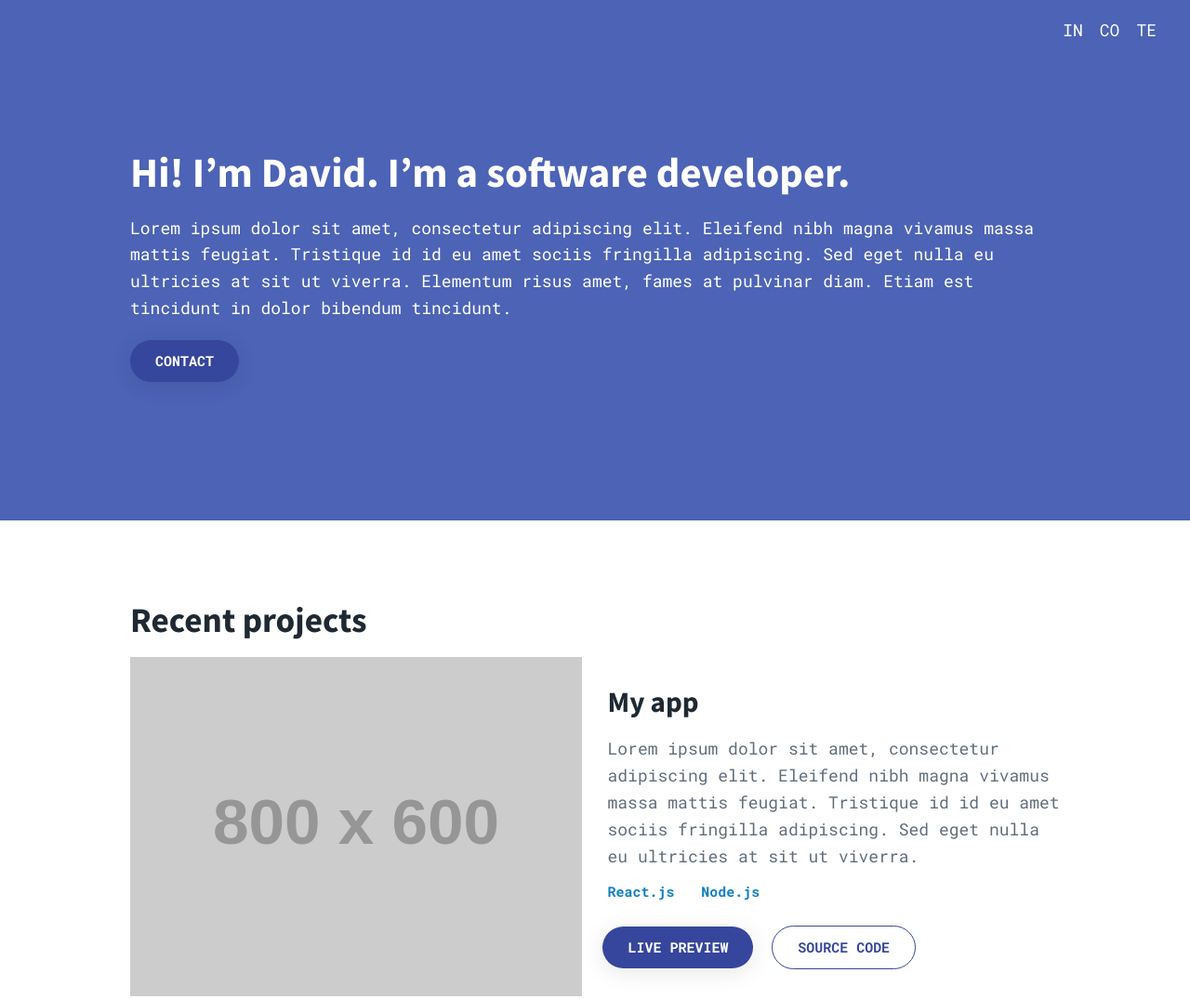
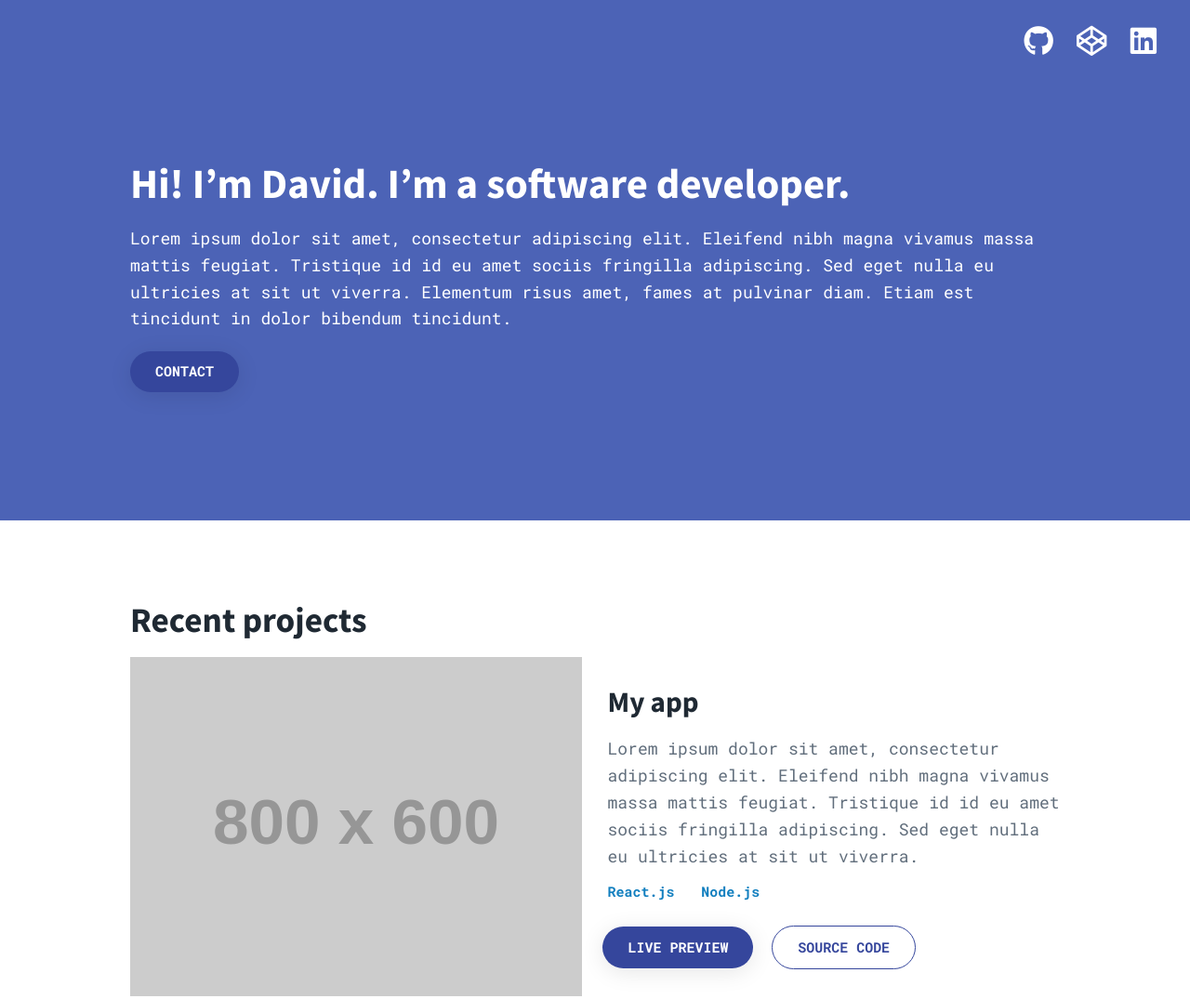
Before and after one commit to carlssondavid/carlssondavid, a website: page index.html in a window 1280 px wide. Shown: the top 1075 px of the page at 93% size. Drawn offline with Linux system fonts and the light colour scheme; placeholder pictures from the web are drawn by us.

Commit message:
added social icons to header

```diff
--- a/index.html
+++ b/index.html
@@ -6,13 +6,32 @@
     <title>David Carlsson</title>
 
     <link rel="stylesheet" href="/src/css/style.css" />
+    <script
+      src="https://kit.fontawesome.com/c31ede3f29.js"
+      crossorigin="anonymous"
+    ></script>
   </head>
   <body class="container">
     <header class="header">
-      <div class="links">
-        <a href="" class="link">IN</a>
-        <a href="" class="link">CO</a>
-        <a href="" class="link">TE</a>
+      <div class="social">
+        <a
+          href="https://github.com/carlssondavid"
+          target="_blank"
+          class="social__link"
+          ><i class="fab fa-github"></i
+        ></a>
+        <a
+          href="https://codepen.io/davidcarlsson"
+          class="social__link"
+          target="_blank"
+          ><i class="fab fa-codepen"></i
+        ></a>
+        <a
+          href="https://www.linkedin.com/in/david-carlsson-57b446158/"
+          class="social__link"
+          target="_blank"
+          ><i class="fab fa-linkedin"></i
+        ></a>
       </div>
 
       <div class="heading">
--- a/src/scss/abstracts/_variables.scss
+++ b/src/scss/abstracts/_variables.scss
@@ -10,6 +10,7 @@ $color-primary--light: #98aeeb;
 $color-secondary: #127fbf;
 $color-secondary--dark: #035388;
 $color-secondary--light: #2880ed;
+$color-secondary--lighter: #5ed0fa;
 
 /* Neutral colors */
 $color-neutral: #616e7c;
--- a/src/scss/components/_button.scss
+++ b/src/scss/components/_button.scss
@@ -16,7 +16,7 @@
   color: #fff;
 
   &:hover {
-    background-color: $color-primary--darker;
+    background-color: $color-secondary--lighter;
     box-shadow: $shadow-primary--hover;
     transform: translateY(-2px);
   }
@@ -28,8 +28,8 @@
     box-shadow: none;
 
     &:hover {
-      border: 1px solid $color-primary--darker;
-      background-color: $color-primary--darker;
+      border: 1px solid $color-secondary--lighter;
+      background-color: $color-secondary--lighter;
       color: #fff;
       transform: translateY(-2px);
     }
--- a/src/scss/layouts/_header.scss
+++ b/src/scss/layouts/_header.scss
@@ -13,7 +13,7 @@
 
   padding-bottom: 3rem;
 
-  .links {
+  .social {
     grid-row: 1 / 2;
     grid-column: 1 / -1;
     justify-self: end;
@@ -21,7 +21,18 @@
 
     display: grid;
     grid-template-columns: repeat(3, min-content);
-    gap: 1rem;
+    gap: 1.4rem;
+
+    &__link {
+      color: #fff;
+      font-size: 1.8rem;
+      transition: all 0.25s;
+
+      &:hover {
+        color: $color-secondary--lighter;
+        transform: translateY(-2px);
+      }
+    }
   }
 
   .heading {
```
Also changed, not shown: src/css/style.css.
